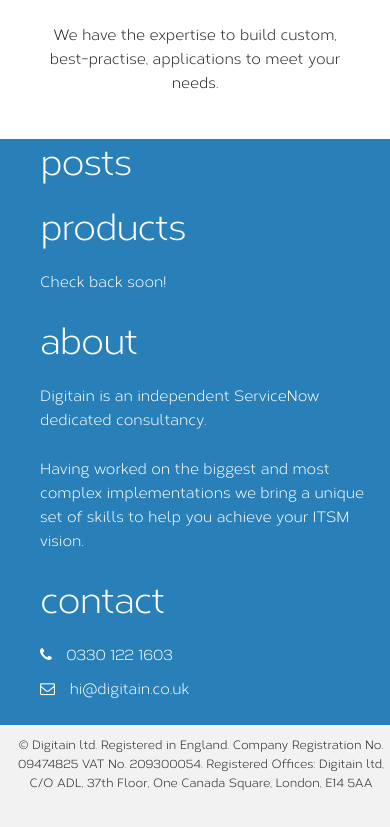
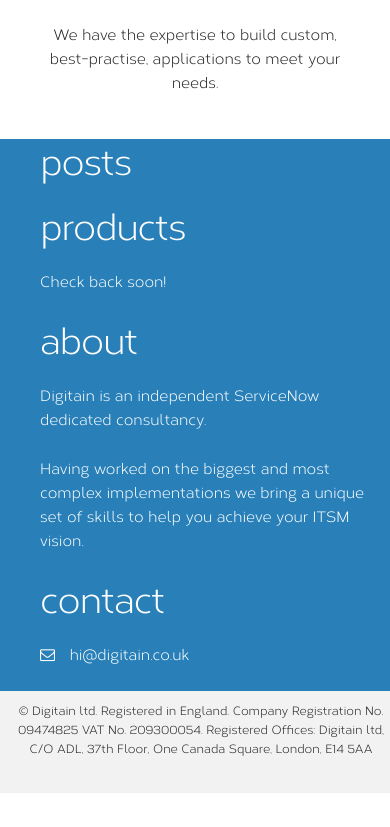
Before and after one commit to NickBain/digitain, a website: page index.html in a window 390 px wide. Shown: the part 1953-2780 px from the top of the page. After the commit the page ends 2746 px from the top, so only its background shows below. Drawn offline with Linux system fonts and the light colour scheme.

Commit message:
Update phone

```diff
--- a/index.html
+++ b/index.html
@@ -106,7 +106,7 @@
          <div class="three columns">
              <h2>contact</h2>
              <ul>
-                 <li><i class="fa fa-phone" aria-hidden="true"></i> <a href="tel:+443301221603">0330 122 1603</a></button></li>
+               <!--  <li><i class="fa fa-phone" aria-hidden="true"></i> <a href="tel:+443301221603">0330 122 1603</a></button></li> -->
                  <li><i class="fa fa-envelope-o" aria-hidden="true"></i> <a href="mailto:4dp9q1ck">  hi@digitain.co.uk</a></li>
              </ul>
              <p>
```
